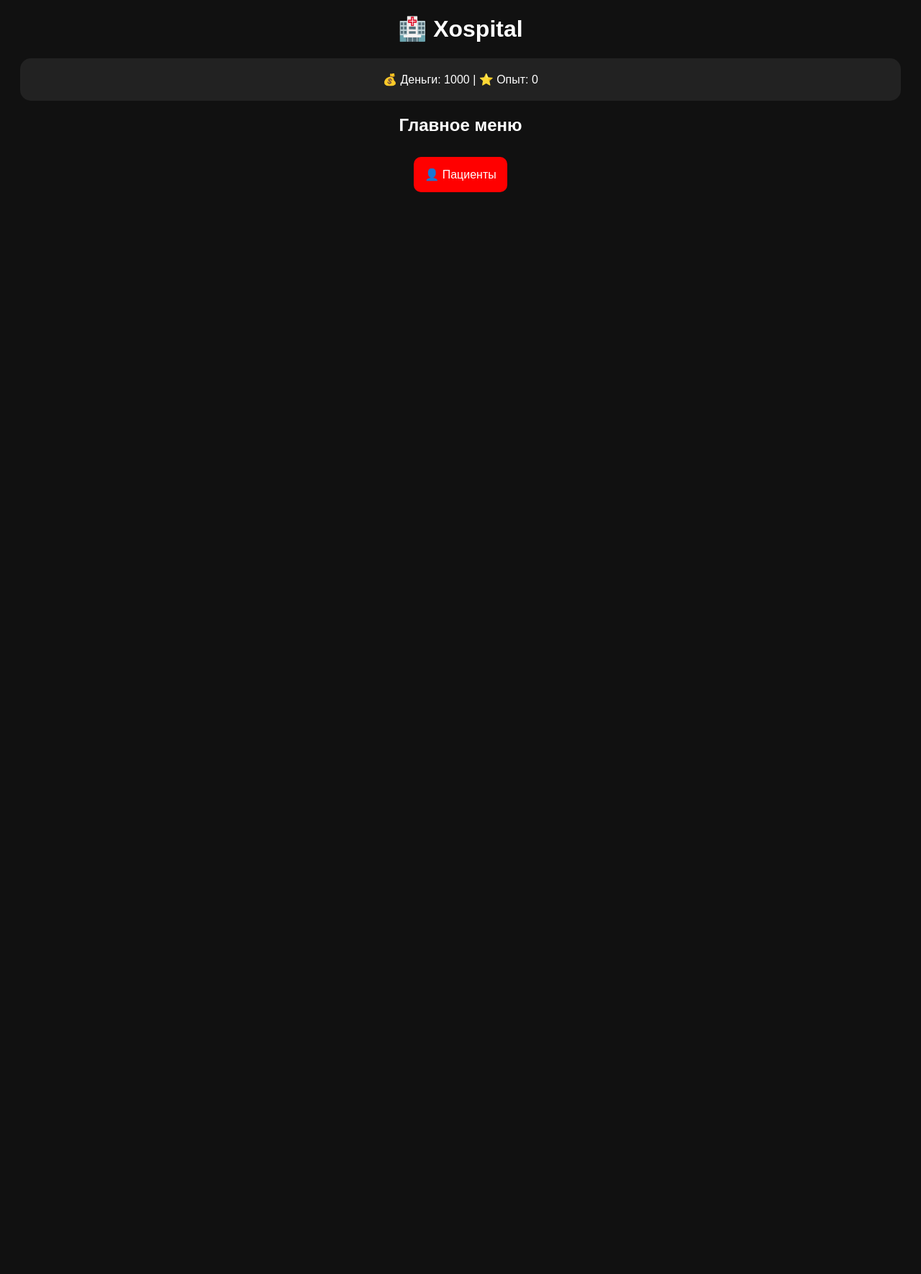
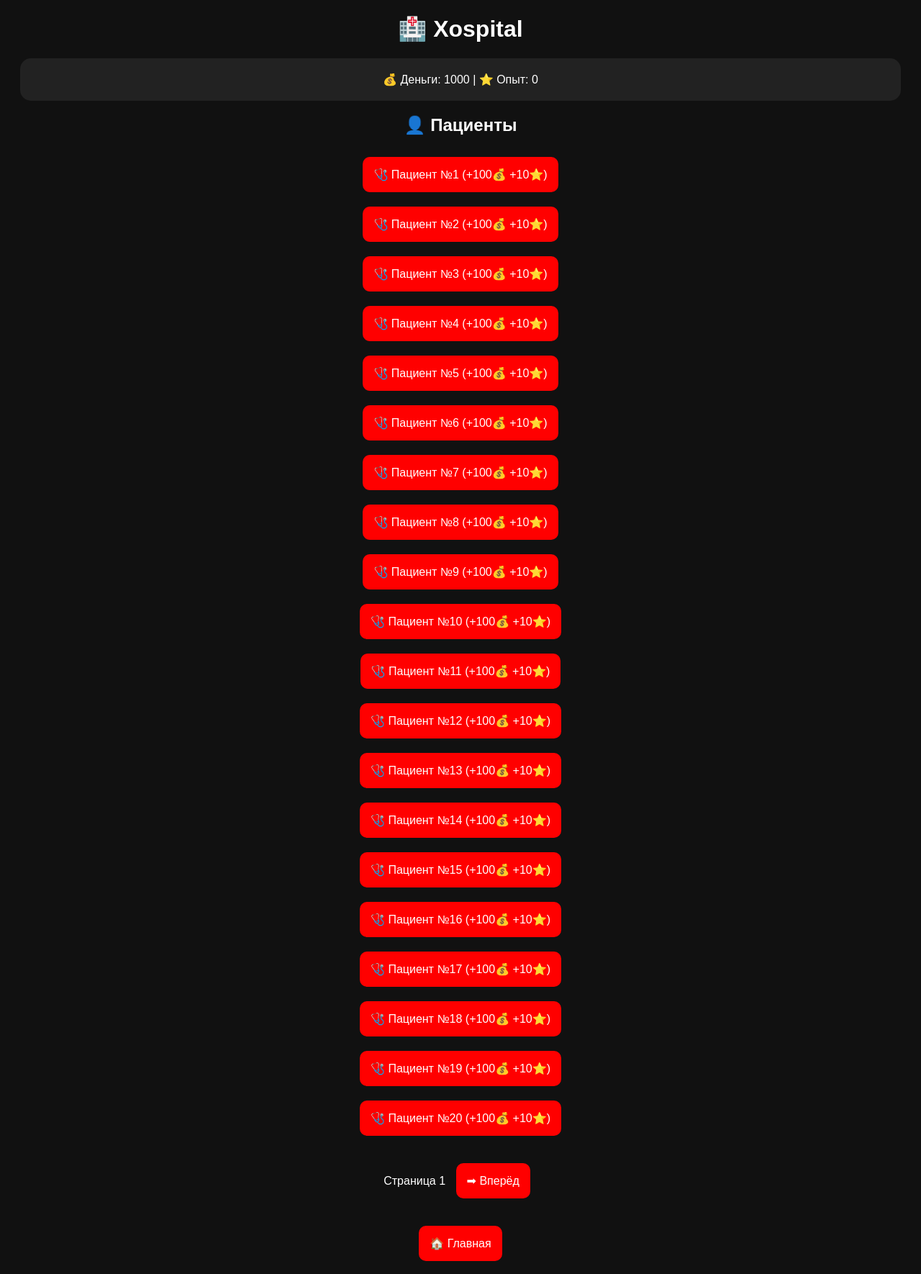
Before and after one commit to ivan0796223-byte/xospital-game, a Flask app: page /patients in a window 1280 px wide. Shown: the whole page at 72% size. Before the commit the page ends 267 px from the top, so only its background shows below. Run offline with Flask 3, Linux system fonts and the light colour scheme.

Commit message:
Update patients.html

```diff
--- a/templates/patients.html
+++ b/templates/patients.html
@@ -1,10 +1,39 @@
 {% extends "base.html" %}
 {% block content %}
 
-<h2>Главное меню</h2>
+<h2>👤 Пациенты</h2>
 
-<a href="/patients">
-    <button>👤 Пациенты</button>
+<form method="POST" action="/heal">
+    {% for patient in patients %}
+        <button name="patient" value="{{ patient }}">
+            🩺 {{ patient }} (+100💰 +10⭐)
+        </button><br>
+    {% endfor %}
+</form>
+
+<br>
+
+<!-- ПАГИНАЦИЯ -->
+<div>
+    {% if page > 1 %}
+        <a href="/patients?page={{ page - 1 }}">
+            <button>⬅ Назад</button>
+        </a>
+    {% endif %}
+
+    <span>Страница {{ page }}</span>
+
+    {% if page * 20 < total %}
+        <a href="/patients?page={{ page + 1 }}">
+            <button>➡ Вперёд</button>
+        </a>
+    {% endif %}
+</div>
+
+<br>
+
+<a href="/">
+    <button>🏠 Главная</button>
 </a>
 
 {% endblock %}
```
